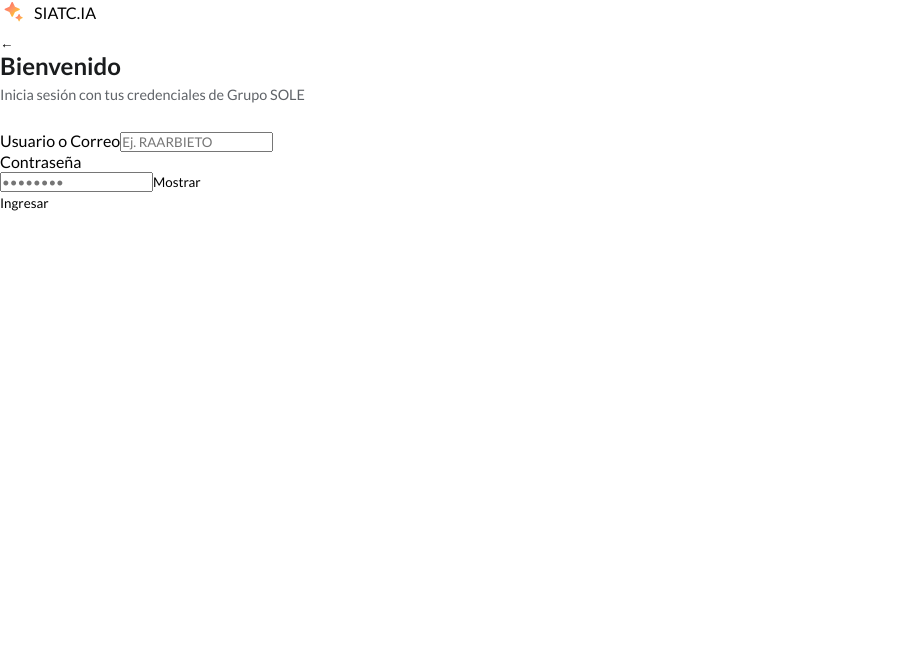
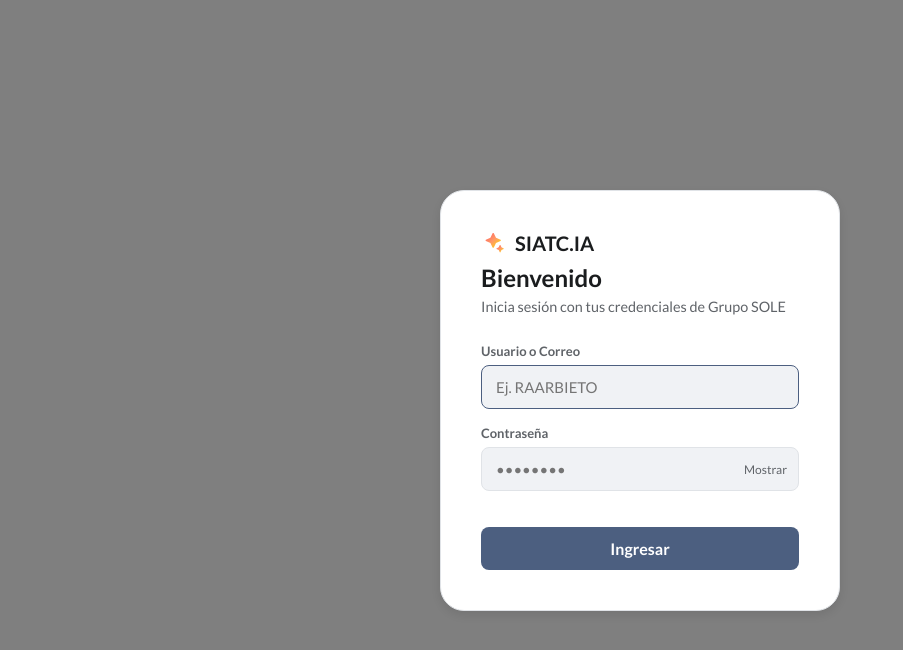
Before and after one commit to onunez2025/AsistenteST, a React (Vite) app in the folder frontend/: page / in a window 1280 px wide. Both pictures are taken after a click on the button "Iniciar sesión". Shown: the top 650 px of the page, without its empty margins (0-903 px from the left). Built offline with nearby package versions, Linux system fonts and the light colour scheme.

Commit message:
feat: login modal Gemini-style, app-layout wrapper final

```diff
--- a/frontend/src/App.jsx
+++ b/frontend/src/App.jsx
@@ -447,7 +447,7 @@
   }
 
   return (
-    <div className="app-container">
+    <div className="app-layout">
       {/* Overlay oscuro para cerrar el sidebar en móvil al tocar fuera */}
       {isSidebarOpen && (
         <div
--- a/frontend/src/components/Login.jsx
+++ b/frontend/src/components/Login.jsx
@@ -1,31 +1,16 @@
 import React, { useState } from 'react';
-
-const BotSparkleIcon = () => (
-  <svg className="sparkle-logo-svg" viewBox="0 0 24 24" width="24" height="24" fill="currentColor" xmlns="http://www.w3.org/2000/svg">
-    <path d="M12 2c-.1 0-.3.1-.4.2L9.4 6.7 4.9 8.7c-.2.1-.3.3-.3.4v.4c0 .2.1.3.3.4l4.5 2 2.2 4.5c.1.2.3.3.4.3h.4c.2 0 .3-.1.4-.3l2.2-4.5 4.5-2c.2-.1.3-.3.3-.4v-.4c0-.2-.1-.3-.3-.4l-4.5-2-2.2-4.5c-.1-.1-.3-.2-.4-.2h-.4z" fill="url(#siatc-sparkle-grad)" />
-    <path d="M19 14c-.05 0-.15.05-.2.1l-1.1 2.2-2.2 1.1c-.1.05-.15.15-.15.2v.2c0 .1.05.15.15.2l2.2 1.1 1.1 2.2c.05.1.15.15.2.15h.2c.1 0 .15-.05.2-.15l1.1-2.2 2.2-1.1c.1-.05.15-.15.15-.2v-.2c0-.1-.05-.15-.15-.2l-2.2-1.1-1.1-2.2c-.05-.05-.15-.1-.2-.1h-.2z" fill="url(#siatc-sparkle-grad)" />
-    <defs>
-      <linearGradient id="siatc-sparkle-grad" x1="0%" y1="0%" x2="100%" y2="100%">
-        <stop offset="0%" stopColor="#ff5e62" />
-        <stop offset="50%" stopColor="#ff9966" />
-        <stop offset="100%" stopColor="#ffdf00" />
-      </linearGradient>
-    </defs>
-  </svg>
-);
+import { BotSparkleIcon } from './icons';
 
 const API_BASE_URL = window.location.hostname === 'localhost' ? 'http://localhost:8000' : '';
 
 const Login = ({ showLoginForm, onBack, onLoginSuccess }) => {
-  const [username, setUsername] = useState('');
-  const [password, setPassword] = useState('');
+  const [username,     setUsername]     = useState('');
+  const [password,     setPassword]     = useState('');
   const [showPassword, setShowPassword] = useState(false);
-  const [loginError, setLoginError] = useState('');
-  const [isLoggingIn, setIsLoggingIn] = useState(false);
+  const [loginError,   setLoginError]   = useState('');
+  const [isLoggingIn,  setIsLoggingIn]  = useState(false);
 
-  if (showLoginForm === false) {
-    return null;
-  }
+  if (showLoginForm === false) return null;
 
   const handleLoginSubmit = async (e) => {
     e.preventDefault();
@@ -35,25 +20,16 @@
       const response = await fetch(`${API_BASE_URL}/api/auth/login`, {
         method: 'POST',
         headers: { 'Content-Type': 'application/json' },
-        body: JSON.stringify({ username, password })
+        body: JSON.stringify({ username, password }),
       });
-
       if (!response.ok) {
         const err = await response.json();
         throw new Error(err.detail || 'Credenciales incorrectas');
       }
-
       const data = await response.json();
-
-      // Save details to localStorage
       localStorage.setItem('siatc_token', data.token);
       localStorage.setItem('siatc_user', JSON.stringify(data.user));
-
-      // Execute success callback
-      if (onLoginSuccess) {
-        onLoginSuccess(data.token, data.user);
-      }
-
+      if (onLoginSuccess) onLoginSuccess(data.token, data.user);
       setUsername('');
       setPassword('');
     } catch (err) {
@@ -65,69 +41,70 @@
   };
 
   return (
-    <div className="login-container">
-      <div className="login-card-wrapper">
-        <header className="login-card-header">
-          <div className="login-logo">
-            <BotSparkleIcon />
-            <span>SIATC.IA</span>
-          </div>
-          <button className="login-back-btn" onClick={onBack} title="Volver al inicio">
-            ←
-          </button>
-        </header>
+    <div className="login-overlay" onClick={onBack}>
+      <div className="login-card" onClick={e => e.stopPropagation()}>
+        <div className="login-logo">
+          <BotSparkleIcon />
+          <span className="login-logo-text">SIATC.IA</span>
+        </div>
 
         <h2 className="login-title">Bienvenido</h2>
         <p className="login-subtitle">Inicia sesión con tus credenciales de Grupo SOLE</p>
 
-        <form className="login-form" onSubmit={handleLoginSubmit}>
-          <div className="form-group">
-            <label className="form-label" htmlFor="username">Usuario o Correo</label>
+        <form onSubmit={handleLoginSubmit}>
+          <div className="login-field">
+            <label className="login-label" htmlFor="username">Usuario o Correo</label>
             <input
               type="text"
               id="username"
-              className="form-input"
+              className="login-input"
               placeholder="Ej. RAARBIETO"
               value={username}
-              onChange={(e) => setUsername(e.target.value)}
+              onChange={e => setUsername(e.target.value)}
               required
+              autoFocus
             />
           </div>
 
-          <div className="form-group">
-            <label className="form-label" htmlFor="password">Contraseña</label>
-            <div className="form-password-wrapper">
+          <div className="login-field">
+            <label className="login-label" htmlFor="password">Contraseña</label>
+            <div style={{ position: 'relative' }}>
               <input
-                type={showPassword ? "text" : "password"}
+                type={showPassword ? 'text' : 'password'}
                 id="password"
-                className="form-input"
+                className="login-input"
                 placeholder="••••••••"
                 value={password}
-                onChange={(e) => setPassword(e.target.value)}
+                onChange={e => setPassword(e.target.value)}
                 required
+                style={{ paddingRight: '72px' }}
               />
               <button
                 type="button"
-                className="password-toggle-btn"
-                onClick={() => setShowPassword(!showPassword)}
+                onClick={() => setShowPassword(v => !v)}
+                style={{
+                  position: 'absolute', right: '12px', top: '50%',
+                  transform: 'translateY(-50%)',
+                  fontSize: '0.75rem', color: 'var(--text-secondary)',
+                  background: 'none', border: 'none', cursor: 'pointer',
+                }}
               >
-                {showPassword ? "Ocultar" : "Mostrar"}
+                {showPassword ? 'Ocultar' : 'Mostrar'}
               </button>
             </div>
           </div>
 
           {loginError && (
-            <div className="login-error-alert">
-              {loginError}
-            </div>
+            <p className="login-error">{loginError}</p>
           )}
 
           <button
             type="submit"
-            className="login-submit-btn"
+            className="login-btn"
             disabled={isLoggingIn}
+            style={{ marginTop: '20px' }}
           >
-            {isLoggingIn ? "Iniciando sesión..." : "Ingresar"}
+            {isLoggingIn ? 'Iniciando sesión...' : 'Ingresar'}
           </button>
         </form>
       </div>
```
